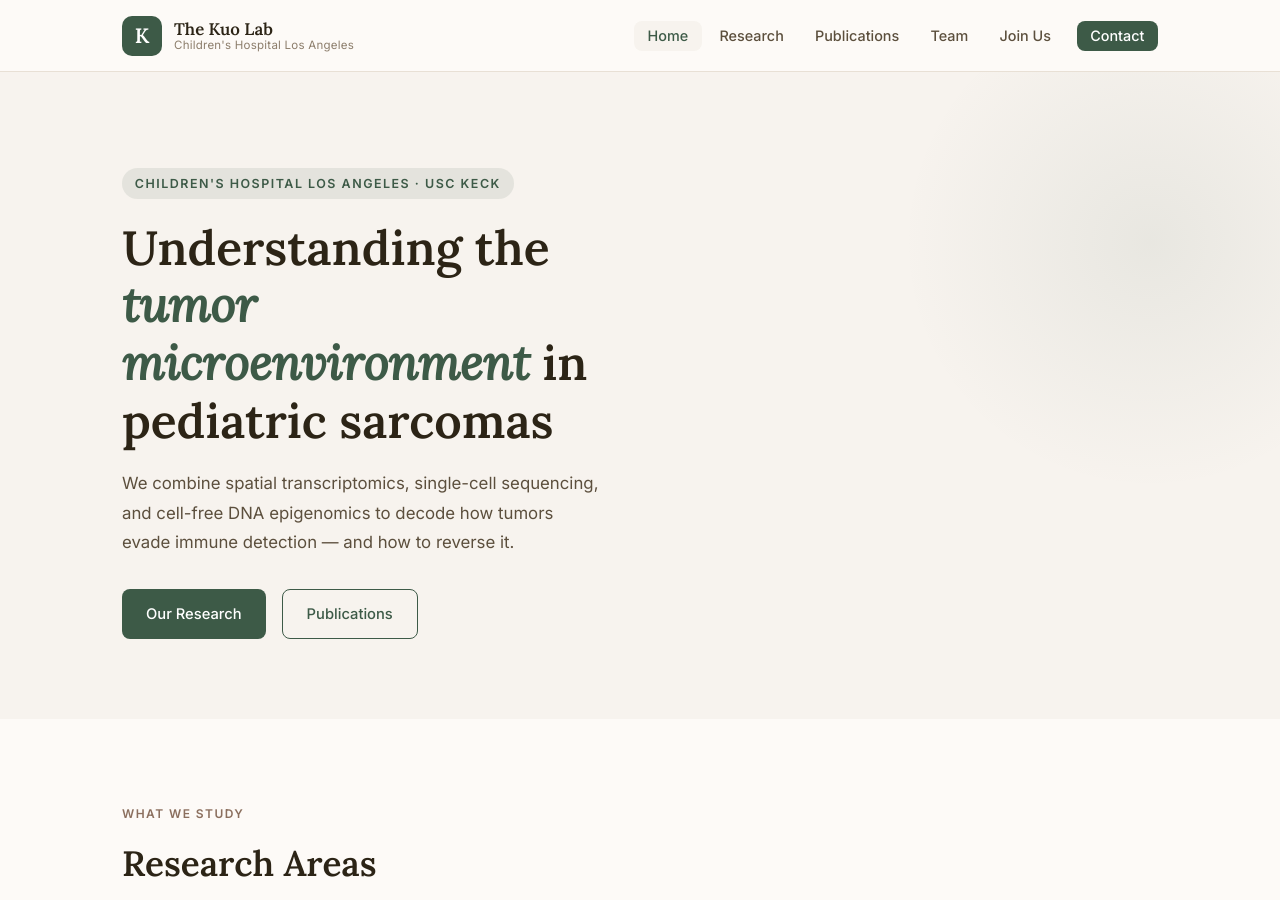
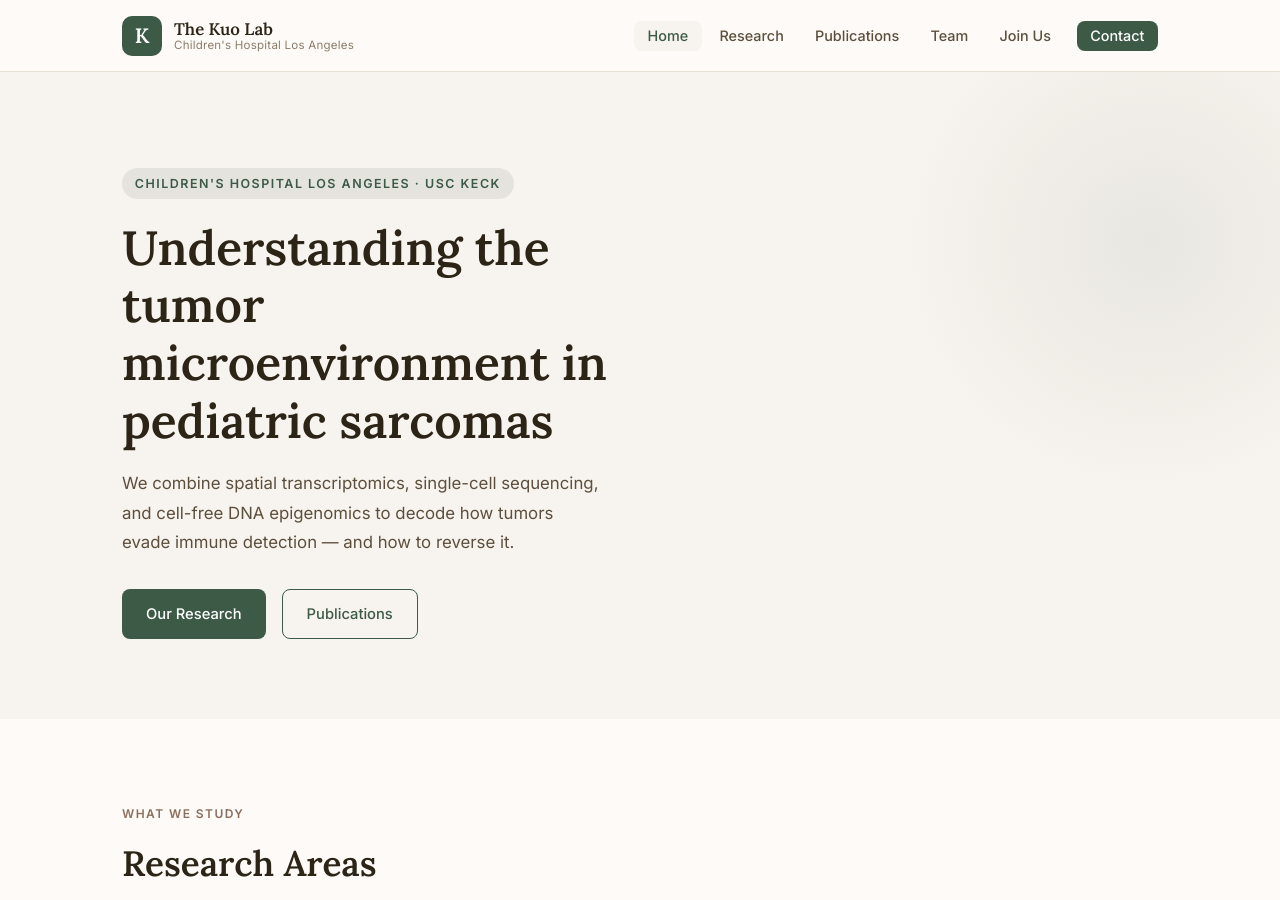
Before and after one commit to the-kuo-lab/the-kuo-lab.github.io, a Jekyll site: the page built from index.html, in a window 1280 px wide and 900 px high. Built offline with Jekyll 4.4.1, drawn with Linux system fonts in a browser that asks for light colours.

```diff
--- a/index.html
+++ b/index.html
@@ -8,7 +8,7 @@ title: Home
   <div class="container hero-inner">
     <div class="hero-content">
       <span class="hero-eyebrow">Children's Hospital Los Angeles · USC Keck</span>
-      <h1>Understanding the <em>tumor microenvironment</em> in pediatric sarcomas</h1>
+      <h1>Understanding the tumor microenvironment in pediatric sarcomas</h1>
       <p class="hero-lead">We combine spatial transcriptomics, single-cell sequencing, and cell-free DNA epigenomics to decode how tumors evade immune detection — and how to reverse it.</p>
       <div class="btn-group">
         <a href="/research" class="btn btn-primary">Our Research</a>
```
